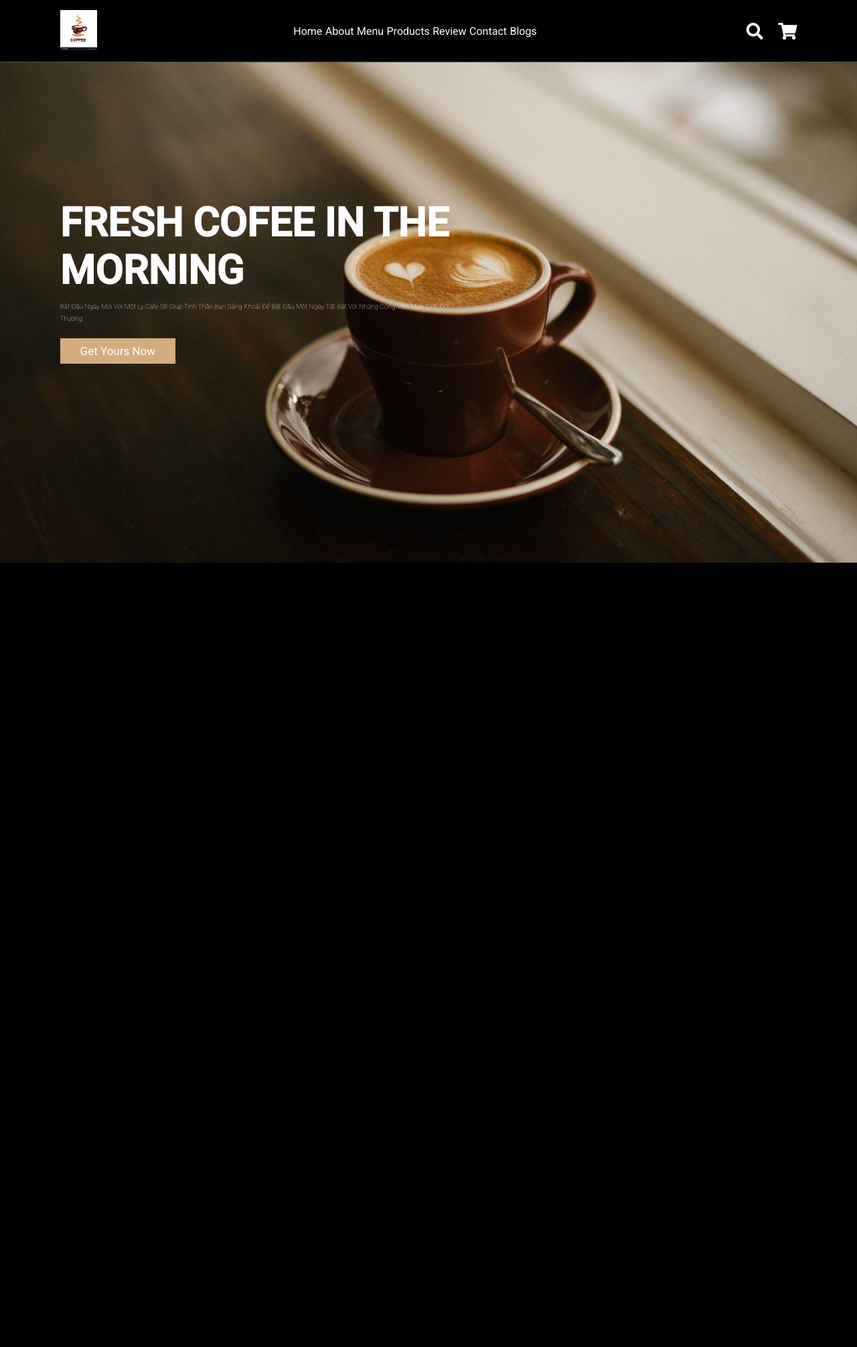
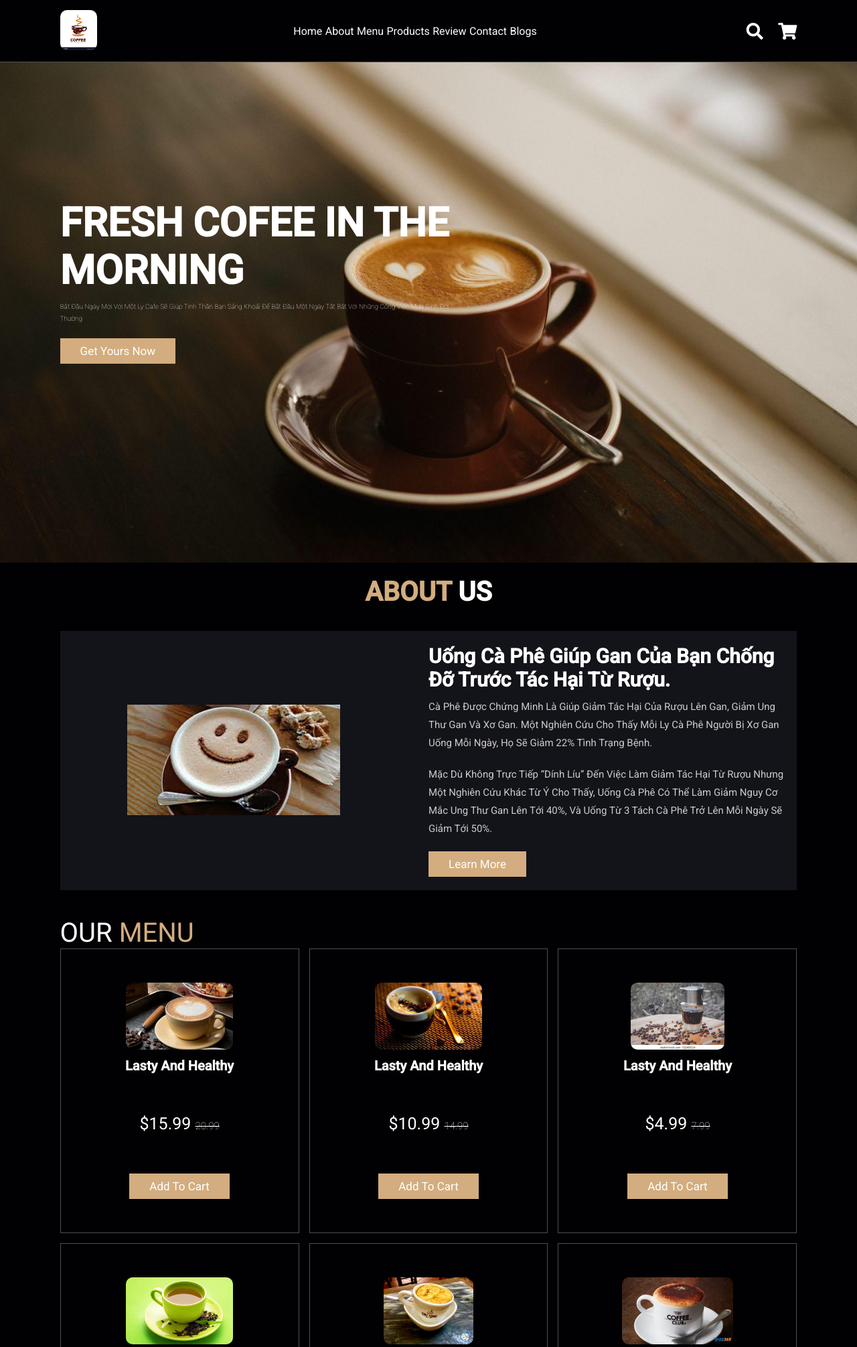
Before and after one commit to keyukidau4/WebBanHangCaFe, a PHP site: page / in a window 1280 px wide. Shown: the top 2011 px of the page at 67% size. Before the commit the page ends 840 px from the top, so only its background shows below. Run offline with PHP 8.4, Linux system fonts and the light colour scheme.

Commit message:
tao menu

```diff
--- a/css/style.css
+++ b/css/style.css
@@ -47,6 +47,19 @@ section {
     padding: 2rem 7%;
 }
 
+.heading {
+    text-align: center;
+    color: white;
+    text-transform: uppercase;
+    padding-bottom: 3.5rem;
+    font-size: 4rem;
+}
+
+.heading span {
+    color: var(--main-color);
+    text-transform: uppercase;
+}
+
 .btn {
     margin-top: 1rem;
     display: inline-block;
@@ -77,6 +90,7 @@ section {
 
 .header .logo img {
     height: 6rem;
+    border-radius: 10px;
 }
 
 .header .navbar a {
@@ -181,6 +195,7 @@ section {
 
 .header .cart-items-container .cart-item img {
     height: 7rem;
+    border-radius: 10px;
 }
 
 .header .cart-items-container .cart-item .content h3 {
@@ -225,6 +240,188 @@ section {
     padding: 1rem 0;
     color: white;
 }
+
+.about .row {
+    display: flex;
+    align-items: center;
+    background: var(--black);
+    flex-wrap: wrap;
+}
+
+.about .row .image {
+    flex: 1 1 45rem;
+}
+
+.about .row .image img {
+    width: 60%;
+    padding-left: 10rem;
+}
+
+.about .row .content {
+    flex: 1 1 45rem;
+    padding: 2rem;
+}
+
+.about .row .content h3 {
+    font-size: 3rem;
+    color: white;
+}
+
+.about .row .content p {
+    font-size: 1.5rem;
+    color: #ccc;
+    padding: 1rem 0;
+    line-height: 1.8;
+}
+
+.menu .box-container {
+    display: grid;
+    grid-template-columns: repeat(auto-fit, minmax(30rem, 1fr));
+    gap: 1.5rem;
+}
+
+.menu .box-container .box {
+    padding: 5rem;
+    text-align: center;
+    border: var(--border);
+}
+
+.menu .box-container .box img {
+    height: 10rem;
+    border-radius: 10px;
+}
+
+.menu .box-container .box h3 {
+    color: white;
+    font-size: 2rem;
+    padding: 1rem 0;
+}
+
+.menu .box-container .box .price {
+    color: white;
+    font-size: 2.5rem;
+    padding: 5rem 0;
+}
+
+.menu .box-container .box .price span {
+    font-size: 1.5rem;
+    text-decoration: line-through;
+    font-weight: lighter;
+}
+
+.menu .box-container .box:hover {
+    background-color: gold;
+}
+
+/* product */
+
+.products .box-container {
+    display: grid;
+    grid-template-columns: repeat(auto-fit, minmax(30rem, 1fr));
+    gap: 1.5rem;
+}
+
+.products .box-container .box {
+    padding: 2rem;
+    text-align: center;
+    border: var(--border);
+}
+
+.products .box-container .box .icons a {
+    height: 5rem;
+    width: 5rem;
+    line-height: 5rem;
+    font-size: 2rem;
+    border: var(--border);
+    color: #fff;
+    margin: .3rem;
+}
+
+.products .box-container .box .icons a:hover {
+    background: var(--main-color);
+}
+
+.products .box-container .box .image {
+    padding: 2.5rem 0;
+}
+
+.products .box-container .box .image img {
+    width: 100%;
+    height: 20rem;
+    border-radius: 10px;
+}
+
+.products .box-container .box .content {
+    color: #fff;
+    font-size: 2.5rem;
+}
+
+.products .box-container .box .content .stars {
+    padding: 1.5rem;
+}
+
+.products .box-container .box .content .stars i {
+    font-size: 1.7rem;
+    color: var(--main-color);
+}
+
+.products .box-container .box .content .price {
+    color: #fff;
+    font-size: 2.5rem;
+}
+
+.products .box-container .box .content .price span {
+    text-decoration: line-through;
+    font-weight: lighter;
+    font-size: 1.5rem;
+}
+
+/* review */
+
+.review .box-container {
+    display: grid;
+    grid-template-columns: repeat(auto-fit, minmax(30rem, 1fr));
+    gap: 1.5rem;
+}
+
+.review .box-container .box {
+    border: var(--border);
+    text-align: center;
+    padding: 3rem 2rem;
+}
+
+.review .box-container .box .quote{
+    height: 7rem;
+    width: 7rem;
+    border-radius: 50%;
+    object-fit: cover;
+}
+
+.review .box-container .box p{
+    font-size: 1.6rem;
+    line-height: 1.8;
+    color: #ccc;
+    padding: 2rem 0;
+}
+
+.review .box-container .box .user{
+    height: 7rem;
+    width: 7rem;
+    border-radius: 50%;
+    object-fit: cover;
+}
+
+.review .box-container .box h3{
+    padding: 1rem 0;
+    font-size: 2rem;
+    color:#fff;
+}
+
+.review .box-container .box .stars i{
+    font-size: 1.5rem;
+    color: var(--main-color);
+}
+
 
 /* media queris */
 
--- a/home.html
+++ b/home.html
@@ -80,8 +80,226 @@
     <!-- home section ends -->
 
     <!-- ablout section starts -->
+    <section class="about" id="about">
+        <h1 class="heading"><span>about </span> us</h1>
+
+        <div class="row">
+            <div class="image">
+                <img src="images/about.jpg" alt="">
+            </div>
+            <div class="content">
+                <h3>Uống cà phê giúp gan của bạn chống đỡ trước tác hại từ rượu.</h3>
+                <p>Cà phê được chứng minh là giúp giảm tác hại của rượu lên gan, giảm ung thư gan và xơ gan.
+                    Một nghiên cứu cho thấy mỗi ly cà phê người bị xơ gan uống mỗi ngày, họ sẽ giảm 22% tình trạng bệnh.
+                </p>
+                <p>Mặc dù không trực tiếp “dính líu” đến việc làm giảm tác hại từ rượu nhưng một nghiên cứu khác từ Ý
+                    cho thấy,
+                    uống cà phê có thể làm giảm nguy cơ mắc ung thư gan lên tới 40%, và uống từ 3 tách cà phê trở lên
+                    mỗi ngày sẽ giảm tới 50%.</p>
+                <a href="#" class="btn">learn more</a>
+            </div>
+        </div>
+    </section>
     <!-- ablout section ends -->
 
+    <!-- menu section starts -->
+    <section class="menu" id="menu">
+        <hi class="heading"> our <span> menu </span></hi>
+        <div class="box-container">
+            <div class="box">
+                <img src="images/menu1.jpg" alt="">
+                <h3>Lasty and healthy</h3>
+                <div class="price"> $15.99 <span>20.99</span></div>
+                <a href="#" class="btn">add to cart</a>
+            </div>
+            <div class="box">
+                <img src="images/menu2.jpg" alt="">
+                <h3>Lasty and healthy</h3>
+                <div class="price"> $10.99 <span>14.99</span></div>
+                <a href="#" class="btn">add to cart</a>
+            </div>
+            <div class="box">
+                <img src="images/menu3.jpg" alt="">
+                <h3>Lasty and healthy</h3>
+                <div class="price"> $4.99 <span>7.99</span></div>
+                <a href="#" class="btn">add to cart</a>
+            </div>
+            <div class="box">
+                <img src="images/menu4.jpg" alt="">
+                <h3>Lasty and healthy</h3>
+                <div class="price"> $4.99 <span>7.99</span></div>
+                <a href="#" class="btn">add to cart</a>
+            </div>
+            <div class="box">
+                <img src="images/menu5.jpg" alt="">
+                <h3>Lasty and healthy</h3>
+                <div class="price"> $4.99 <span>7.99</span></div>
+                <a href="#" class="btn">add to cart</a>
+            </div>
+            <div class="box">
+                <img src="images/menu6.jpg" alt="">
+                <h3>Lasty and healthy</h3>
+                <div class="price"> $4.99 <span>7.99</span></div>
+                <a href="#" class="btn">add to cart</a>
+            </div>
+            <div class="box">
+                <img src="images/menu7.jpg" alt="">
+                <h3>Lasty and healthy</h3>
+                <div class="price"> $4.99 <span>7.99</span></div>
+                <a href="#" class="btn">add to cart</a>
+            </div>
+            <div class="box">
+                <img src="images/menu8.jpg" alt="">
+                <h3>Lasty and healthy</h3>
+                <div class="price"> $4.99 <span>7.99</span></div>
+                <a href="#" class="btn">add to cart</a>
+            </div>
+        </div>
+    </section>
+    <!-- menu section end -->
+
+    <!-- product section start -->
+    <section class="products" id="products">
+        <h1 class="heading"> our <span>products</span></h1>
+
+        <div class="box-container">
+            <div class="box">
+                <div class="icons">
+                    <a href="" class="fas fa-shopping-cart"></a>
+                    <a href="" class="fas fa-heart"></a>
+                    <a href="" class="fas fa-eye"></a>
+                </div>
+                <div class="image">
+                    <img src="images/product1.jpg" alt="">
+                </div>
+                <div class="content">
+                    <h3>fresh cofee</h3>
+                    <div class="stars">
+                        <i class="fas fa-star"></i>
+                        <i class="fas fa-star"></i>
+                        <i class="fas fa-star"></i>
+                        <i class="fas fa-star"></i>
+                        <i class="fas fa-star-half-alt"></i>
+                    </div>
+                    <div class="price">15.99 <span>$20.99</span></div>
+                </div>
+
+            </div>
+            <div class="box">
+                <div class="icons">
+                    <a href="" class="fas fa-shopping-cart"></a>
+                    <a href="" class="fas fa-heart"></a>
+                    <a href="" class="fas fa-eye"></a>
+                </div>
+                <div class="image">
+                    <img src="images/product2.jpg" alt="">
+                </div>
+                <div class="content">
+                    <h3>fresh cofee</h3>
+                    <div class="stars">
+                        <i class="fas fa-star"></i>
+                        <i class="fas fa-star"></i>
+                        <i class="fas fa-star"></i>
+                        <i class="fas fa-star"></i>
+                        <i class="fas fa-star-half-alt"></i>
+                    </div>
+                    <div class="price">15.99 <span>$20.99</span></div>
+                </div>
+
+            </div>
+            <div class="box">
+                <div class="icons">
+                    <a href="" class="fas fa-shopping-cart"></a>
+                    <a href="" class="fas fa-heart"></a>
+                    <a href="" class="fas fa-eye"></a>
+                </div>
+                <div class="image">
+                    <img src="images/product3.jpg" alt="">
+                </div>
+                <div class="content">
+                    <h3>fresh cofee</h3>
+                    <div class="stars">
+                        <i class="fas fa-star"></i>
+                        <i class="fas fa-star"></i>
+                        <i class="fas fa-star"></i>
+                        <i class="fas fa-star"></i>
+                        <i class="fas fa-star-half-alt"></i>
+                    </div>
+                    <div class="price">15.99 <span>$20.99</span></div>
+                </div>
+
+            </div>
+            <div class="box">
+                <div class="icons">
+                    <a href="" class="fas fa-shopping-cart"></a>
+                    <a href="" class="fas fa-heart"></a>
+                    <a href="" class="fas fa-eye"></a>
+                </div>
+                <div class="image">
+                    <img src="images/product4.jpg" alt="">
+                </div>
+                <div class="content">
+                    <h3>fresh cofee</h3>
+                    <div class="stars">
+                        <i class="fas fa-star"></i>
+                        <i class="fas fa-star"></i>
+                        <i class="fas fa-star"></i>
+                        <i class="fas fa-star"></i>
+                        <i class="fas fa-star-half-alt"></i>
+                    </div>
+                    <div class="price">15.99 <span>$20.99</span></div>
+                </div>
+
+            </div>
+        </div>
+    </section>
+    <!-- product section end -->
+    <!-- review section start -->
+    <section class="review review">
+        <h1 class="heading">customer's <span>review</span></h1>
+        <div class="box-container">
+            <div class="box">
+                <img src="images/quote.png" alt="" class="quote">
+                <p>i like it</p>
+                <img src="images/customer1.jpg" alt="" class="user">
+                <h3>Doraemon</h3>
+                <div class="stars">
+                    <i class="fas fa-star"></i>
+                    <i class="fas fa-star"></i>
+                    <i class="fas fa-star"></i>
+                    <i class="fas fa-star"></i>
+                    <i class="fas fa-star-half-alt"></i>
+                </div>
+            </div>
+            <div class="box">
+                <img src="images/quote.png" alt="" class="quote">
+                <p>i like it</p>
+                <img src="images/customer2.png" alt="" class="user">
+                <h3>Nobita</h3>
+                <div class="stars">
+                    <i class="fas fa-star"></i>
+                    <i class="fas fa-star"></i>
+                    <i class="fas fa-star"></i>
+                    <i class="fas fa-star"></i>
+                    <i class="fas fa-star-half-alt"></i>
+                </div>
+            </div>
+            <div class="box">
+                <img src="images/quote.png" alt="" class="quote">
+                <p>i like it</p>
+                <img src="images/customer3.jpg" alt="" class="user">
+                <h3>Bach tieu thuan</h3>
+                <div class="stars">
+                    <i class="fas fa-star"></i>
+                    <i class="fas fa-star"></i>
+                    <i class="fas fa-star"></i>
+                    <i class="fas fa-star"></i>
+                    <i class="fas fa-star-half-alt"></i>
+                </div>
+            </div>
+        </div>
+    </section>
+    <!-- review section end -->
 
 
 
```
Also changed, not shown: images/about.jpg (added), images/customer1.jpg (added), images/customer2.png (added), images/customer3.jpg (added), images/menu1.jpg (added), images/menu2.jpg (added), images/menu3.jpg (added), images/menu4.jpg (added), images/menu5.jpg (added), images/menu6.jpg (added), images/menu7.jpg (added), images/menu8.jpg (added), images/product1.jpg (added), images/product2.jpg (added), 3 more files.
